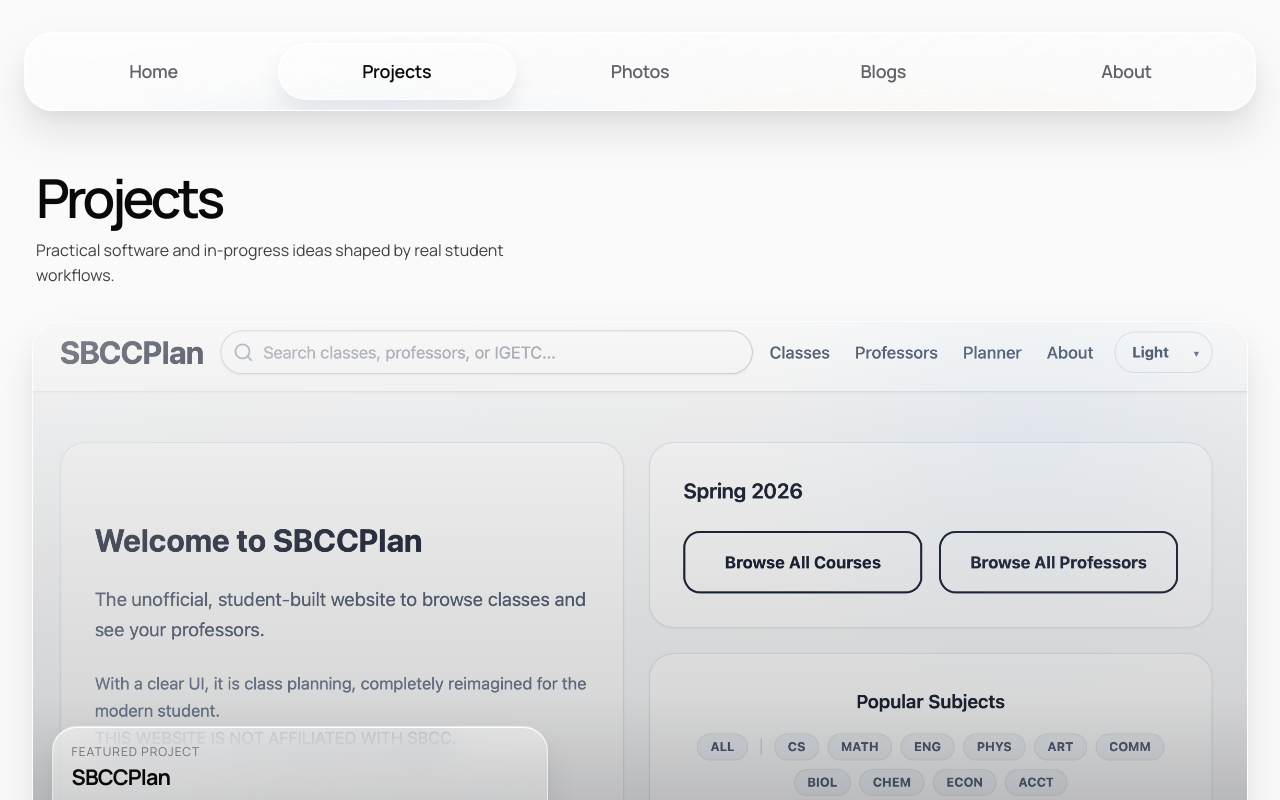
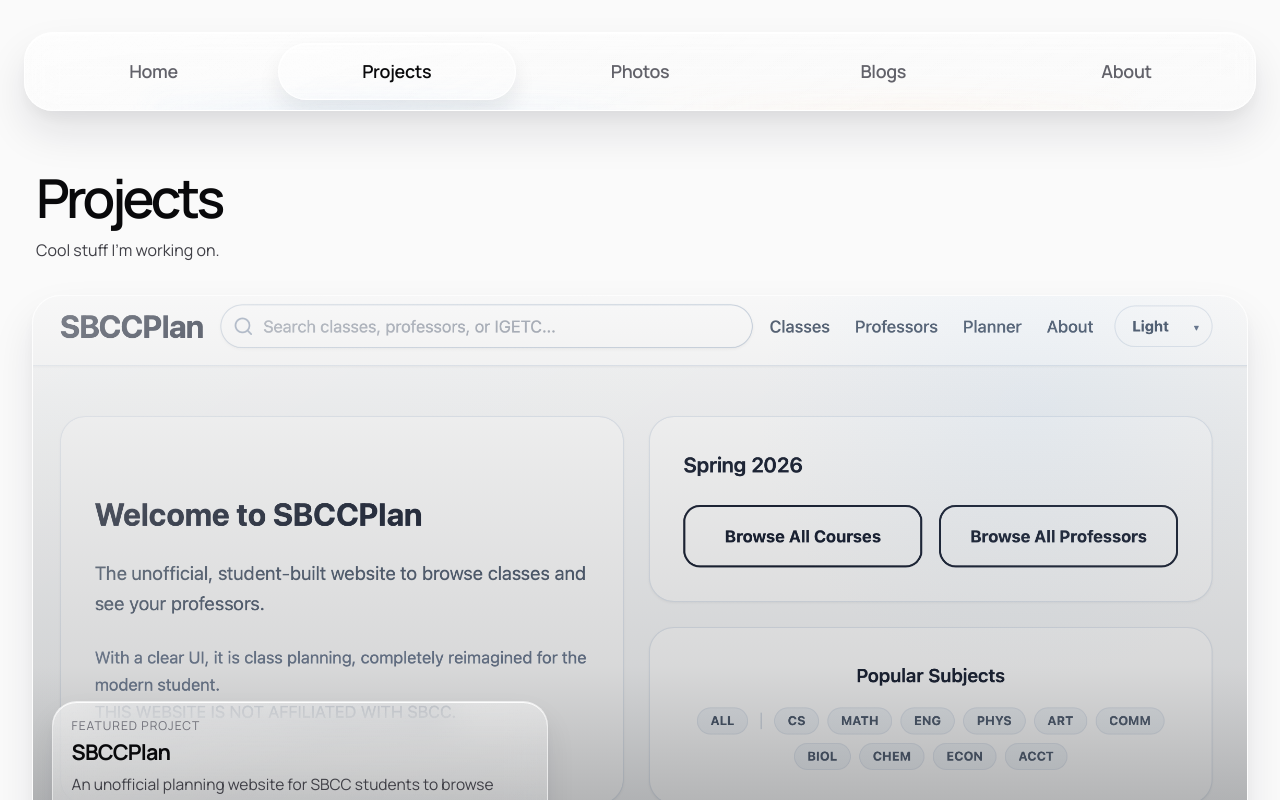
Before and after one commit to Brianbb105/Personal-Website, a Next.js app: page /projects in a window 1280 px wide. Shown: the top 800 px of the page. Built offline with nearby package versions, Linux system fonts and the light colour scheme.

Commit message:
tiny update

```diff
--- a/src/app/projects/page.tsx
+++ b/src/app/projects/page.tsx
@@ -7,7 +7,7 @@ export default function ProjectsPage() {
     <AppShell activePath="/projects">
       <section className="projects-heading-block reveal delay-2">
         <h1 className="panel-heading">Projects</h1>
-        <p className="panel-description">Practical software and in-progress ideas shaped by real student workflows.</p>
+        <p className="panel-description">Cool stuff I'm working on. </p>
       </section>
 
       <section className="projects-feature reveal delay-3">
```
